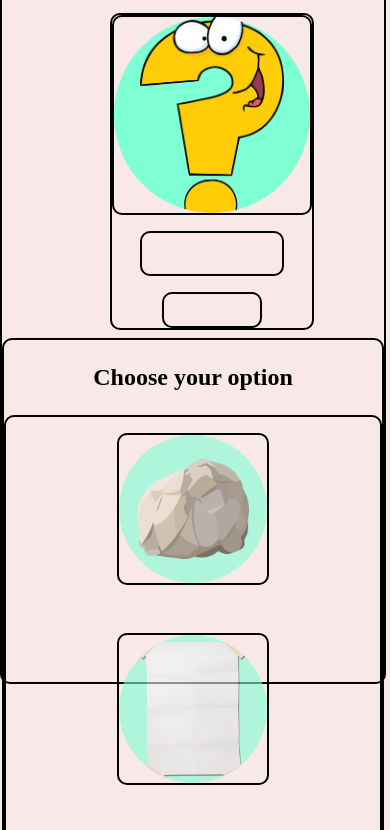
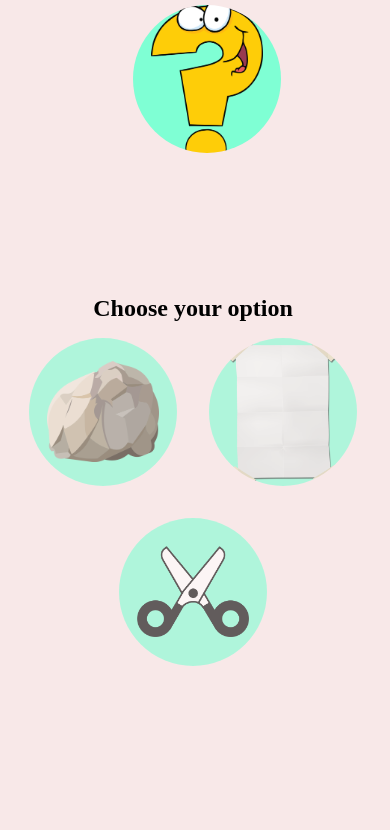
Before and after one commit to adimalka14/rock-paper-scissors, a website with bundled scripts: page index.html in a window 390 px wide. Shown: the part 154-984 px from the top of the page. After the commit the page ends 844 px from the top, so only its background shows below. Built offline with nearby package versions, Linux system fonts and the light colour scheme.

Commit message:
fix phone responsive

```diff
--- a/src/UI/service.UI.js
+++ b/src/UI/service.UI.js
@@ -31,7 +31,7 @@
     resetUI() {
         renderInfoMessage('choose your option');
         renderPlayAgainButton(false);
-        renderEndRoundMessage('');
+        renderEndRoundMessage('End Game', false);
         resetUserOptions();
         resetComputerChoice();
     },
--- a/src/styles/scss/components/_game-round-area.scss
+++ b/src/styles/scss/components/_game-round-area.scss
@@ -35,5 +35,11 @@
     .game-round-container{
       gap: 1em;
       margin-top: 0.5em;
+
+      .computer-choice{
+        height: 9em;
+        width: 9em;
+        background-size: 7em;
+      }
     }
 }
--- a/src/styles/scss/components/_user-options-container.scss
+++ b/src/styles/scss/components/_user-options-container.scss
@@ -12,6 +12,7 @@
   p {
     font-size: 2em;
     font-weight: bold;
+    margin: 0;
   }
 
   .options {
@@ -82,7 +83,8 @@
       font-size: 1.5em;
     }
     .options {
-      gap: 3em;
+      gap: 2em;
+      padding: 1em 0;
 
       .option {
         height: 9em;
--- a/src/styles/scss/styles.scss
+++ b/src/styles/scss/styles.scss
@@ -12,7 +12,7 @@
   margin: 0;
 }
 
-div{
-  border: 2px solid black;
-  border-radius: 10px;
-}
+//div{
+//  border: 2px solid black;
+//  border-radius: 10px;
+//}
```
Also changed, not shown: src/styles/css/styles.css.
